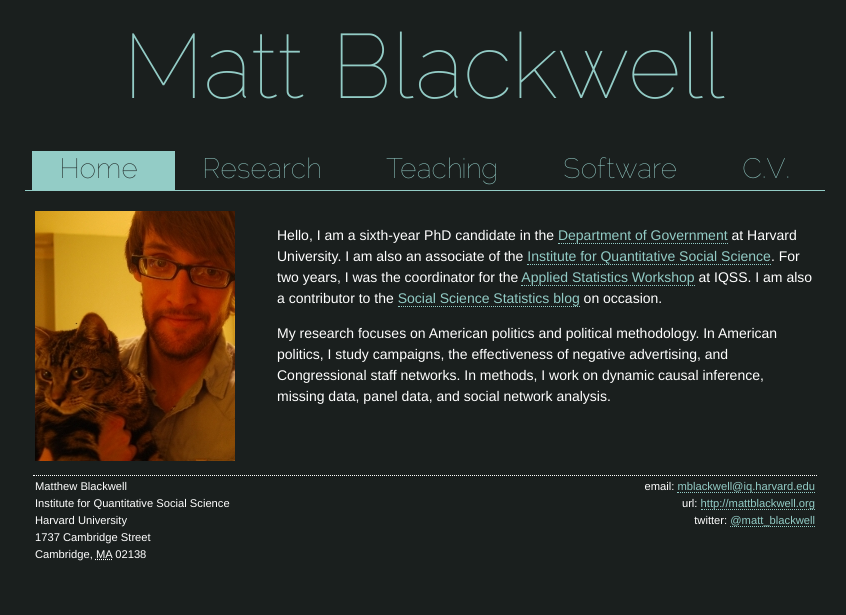
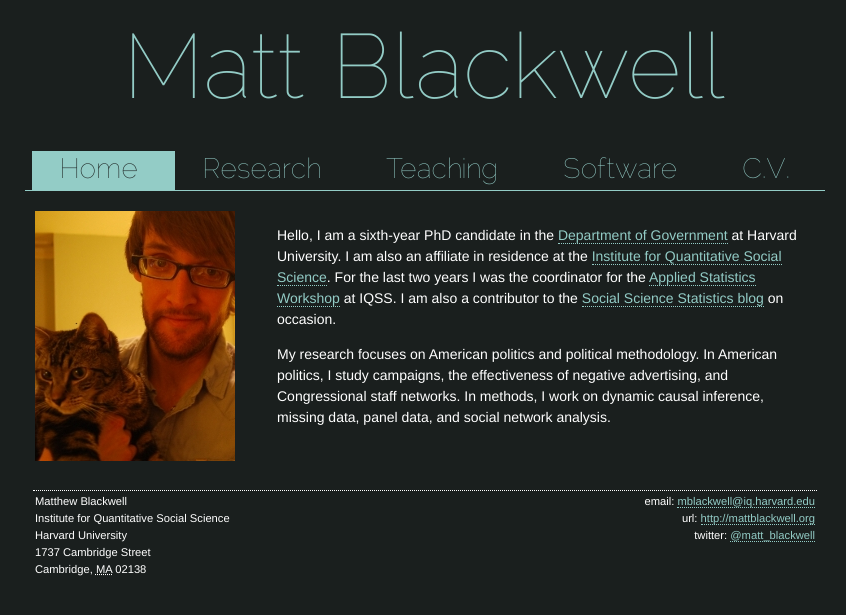
Before and after one commit to mattblackwell/mattblackwell.github.com, a Jekyll site: the page built from index.html, in a window 1280 px wide. Shown: the top 615 px of the page, without its empty margins (215-1061 px from the left). Built offline with Jekyll 4.4.1, drawn with Linux system fonts in a browser that asks for light colours.

Commit message:
fixed wording

```diff
--- a/index.html
+++ b/index.html
@@ -6,12 +6,12 @@
 
 <img src="images/blackwell.jpg" alt="A Photo of me with Mac"/>
 <p>
-Hello, I am a sixth-year PhD candidate in the <a class="fn org url" href="http://www.gov.harvard.edu/">Department of
-Government</a> at Harvard University. I am also an associate of the
-<a class="fn org url" href="http://iq.harvard.edu">Institute for Quantitative Social Science</a>.
-For two years, I was the coordinator for
+Hello, I am a sixth-year PhD candidate in the <a href="http://www.gov.harvard.edu/">Department of Government</a> at
+Harvard University. I am also an affiliate in residence at the
+<a href="http://iq.harvard.edu">Institute for Quantitative Social
+Science</a>.  For the last two years I was the coordinator for
 the <a href="http://www.iq.harvard.edu/applied_statistics_workshop_gov_3009">Applied
-  Statistics Workshop</a> at IQSS. I am also a contributor to
+Statistics Workshop</a> at IQSS. I am also a contributor to
 the <a href="http://www.iq.harvard.edu/blog/sss/">Social Science
 Statistics blog</a> on occasion.
 </p>
```
